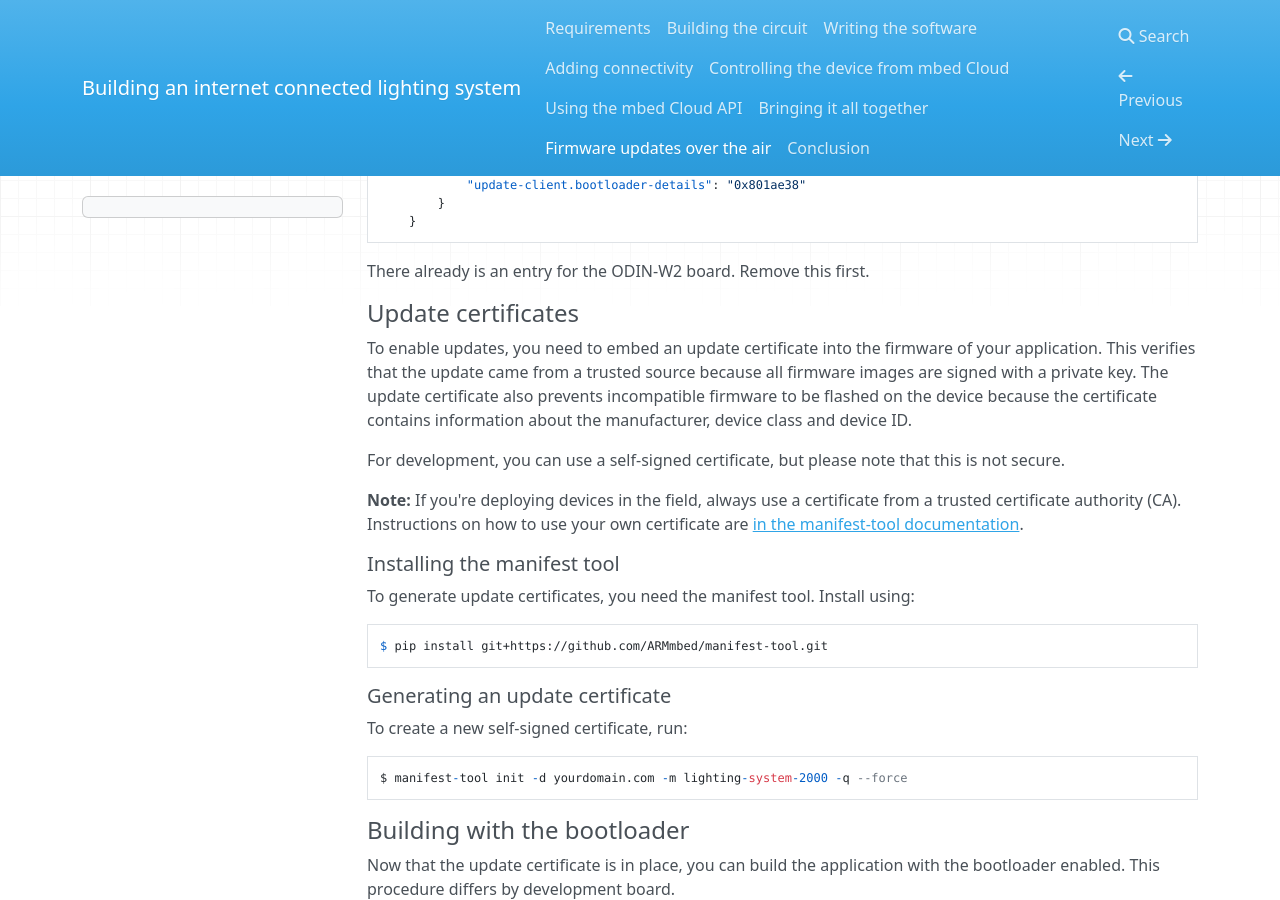
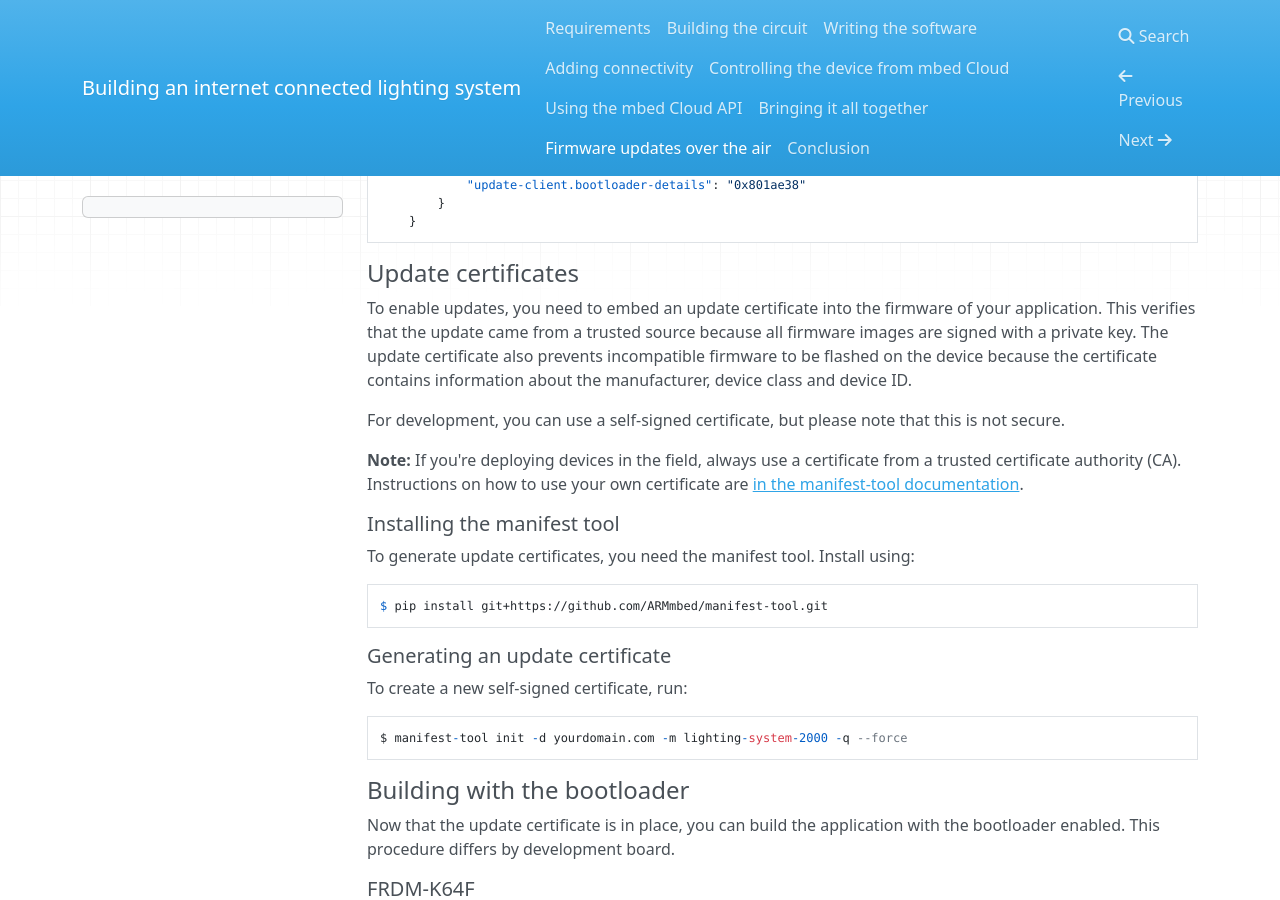
Before and after one commit to PelionIoT/connected-lights-cloud, an MkDocs documentation site: the page built from docs/8_updates.md, in a window 1280 px wide and 900 px high, scrolled down 979 px. Built offline with MkDocs 1.6.1, drawn with Linux system fonts in a browser that asks for light colours; nearby versions of some CDN libraries; old or Windows-style settings are respelled for this version of MkDocs.

Commit message:
Remove note about ODIN board in mbed_app.json for updates, not required anymore

````diff
--- a/docs/8_updates.md
+++ b/docs/8_updates.md
@@ -45,8 +45,6 @@ Open `connected-lights-cloud/mbed_app.json` and replace `target_overrides` by:
         }
     }
 ```
-
-There already is an entry for the ODIN-W2 board. Remove this first.
 
 #### Update certificates
 
````
